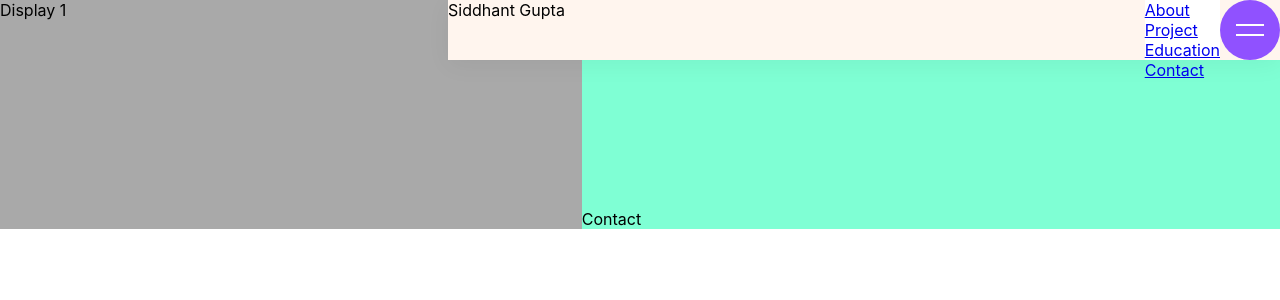
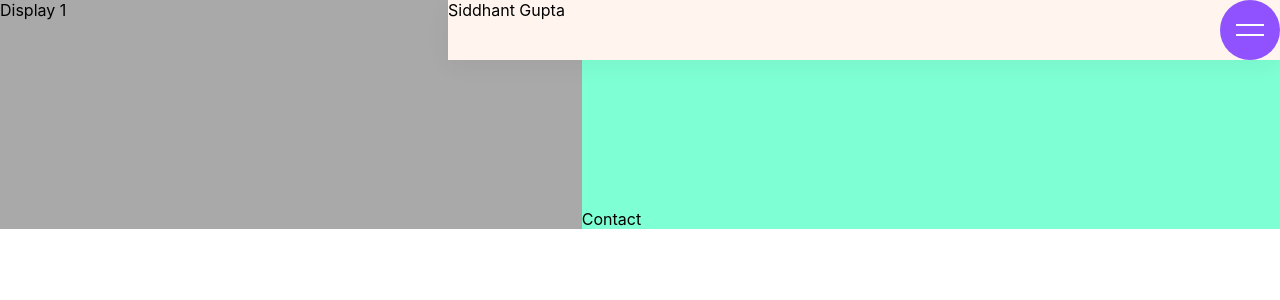
Before and after one commit to guptaSiddhant-JS/siddhantgupta.in, a React (Create React App) app: page /Contact in a window 1280 px wide. Shown: the top 300 px of the page. Built offline with nearby package versions, Linux system fonts and the light colour scheme.

Commit message:
Added navbar

```diff
--- a/src/components/navbar/Navbar.js
+++ b/src/components/navbar/Navbar.js
@@ -11,7 +11,7 @@ const Navabar = () => {
           <header >
               <div>Siddhant Gupta</div>
               <div className={`${styles.toggle} ${!isActive ? styles.active: ''}`} onClick={handleToggle}></div>
-              <div  className={styles.navbar}>
+              <div  className={`${styles.navbar} ${!isActive ? styles.active: ''}`}>
                 <ul>
                     <li> <Link to='/about'>About</Link>   </li>
                     <li> <Link to='/project'>Project</Link>   </li>
--- a/src/components/navbar/Navbar.module.css
+++ b/src/components/navbar/Navbar.module.css
@@ -57,12 +57,25 @@ header {
     right: 60px;
     background: #fff;
     transition:0.5s;
+    width: 0px;
+    overflow: hidden;
+}
+.navbar.active{
+    width: 500px;
 }
 .navbar ul {
     position: relative;
     display: flex;
-    flex-direction: column;
+    flex-direction: row;
 }
-.navbar ul li {
+.navbar ul li  {
     list-style: none;
+    color: #12334e;
+    height: 60px;
+    line-height: 60px;
+    display: inline-block;
+    text-decoration: none;
+    font-size: 1.2rem;
+    padding: 0 15px;
+    letter-spacing: 2px;
 }
```
